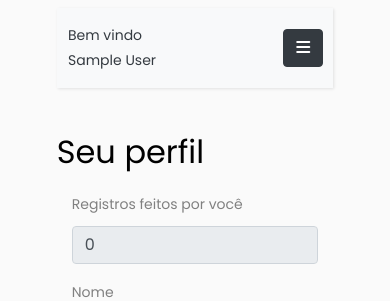
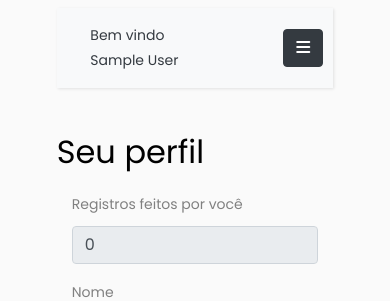
Before and after one commit to joaovc800/Sistema_de_registros, a PHP site: page /perfil.php in a window 390 px wide. Shown: the top 301 px of the page. Run offline with PHP 8.4, Linux system fonts and the light colour scheme; the visitor is signed in with stand-in values (Sample User, id 1); data that the repository does not hold is empty; some libraries are stand-ins or nearby versions.

Commit message:
Update perfil.php

```diff
--- a/perfil.php
+++ b/perfil.php
@@ -22,7 +22,7 @@
             }
             .name{
                 position: relative;
-                right: 107px;
+                right: 33%;
             }
         }
         .dropdown-item:hover{
```
